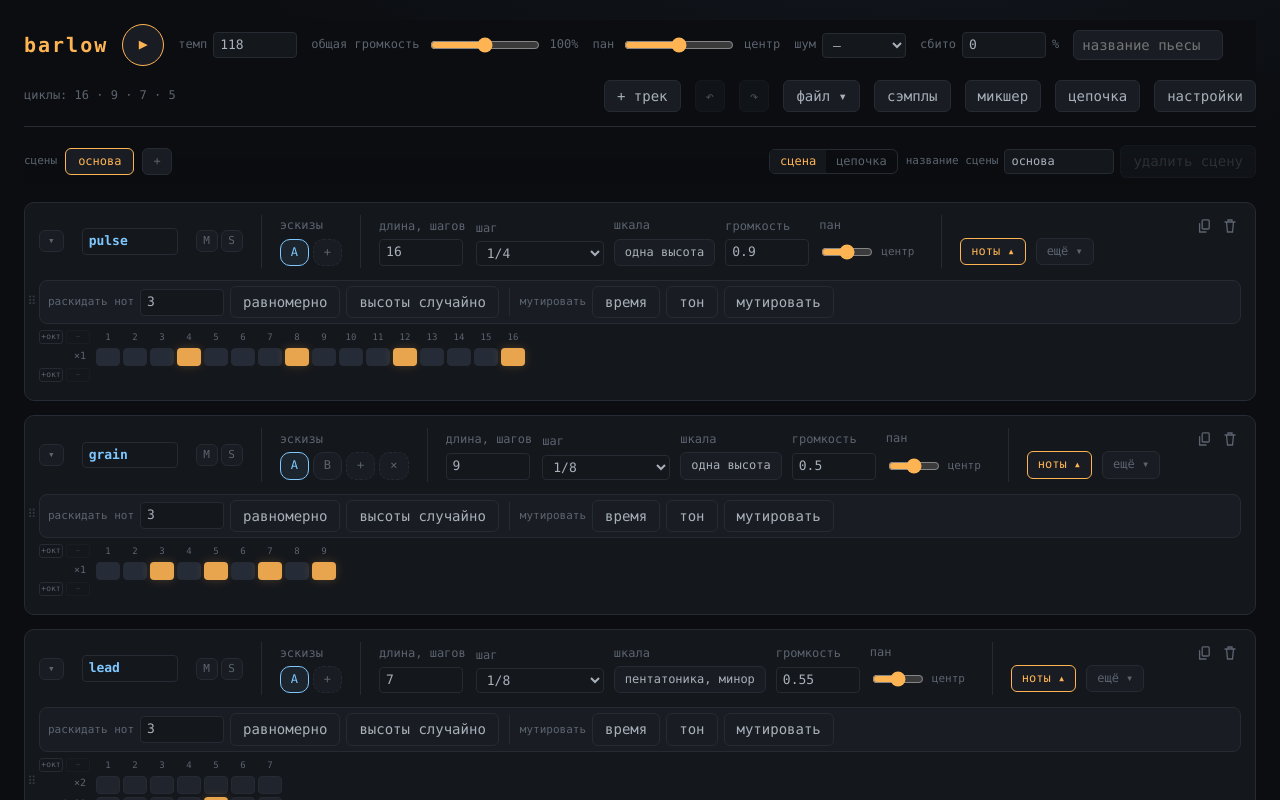
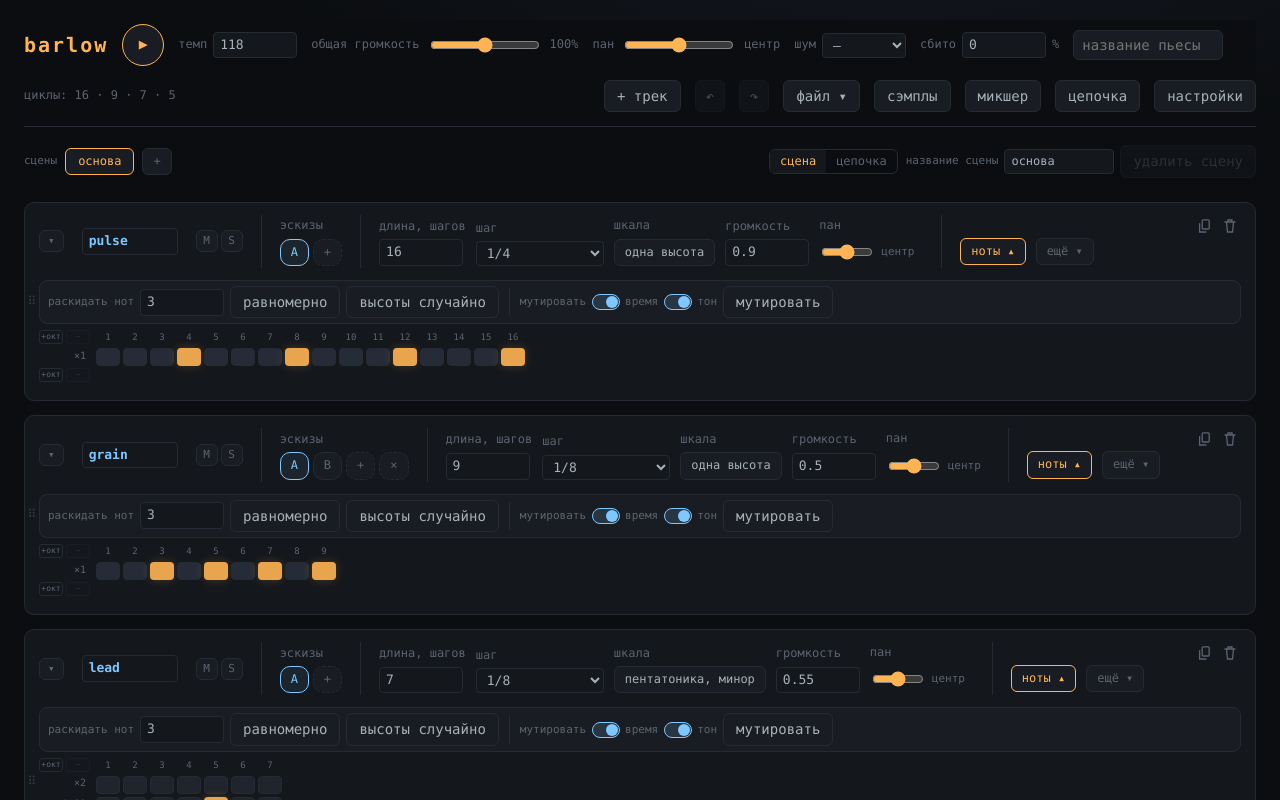
Before and after one commit to eaprelsky/barlow, a React (Vite) app: page / in a window 1280 px wide. Shown: the top 800 px of the page. Built offline with nearby package versions, Linux system fonts and the light colour scheme.

Commit message:
Свитчи режимов мутации: время/тон — тумблеры с явным состоянием

```diff
--- a/src/components/TrackRow.tsx
+++ b/src/components/TrackRow.tsx
@@ -1696,20 +1696,28 @@
           >
             мутировать
           </span>
-          <button
-            className={mutTime ? 'on' : ''}
-            onClick={() => setMutTime((v) => !v)}
-            title="Режим «время»: вкл/выкл нот, вероятность срабатывания, громкость"
-          >
-            время
-          </button>
-          <button
-            className={mutPitch ? 'on' : ''}
-            onClick={() => setMutPitch((v) => !v)}
-            title="Режим «тон»: высота отдельной ноты — случайная строка шкалы"
-          >
-            тон
-          </button>
+          <span className="rt-sw" title="Мутация времени: вкл/выкл нот, вероятность, громкость">
+            <button
+              className={'sw' + (mutTime ? ' on' : '')}
+              role="switch"
+              aria-checked={mutTime}
+              onClick={() => setMutTime((v) => !v)}
+            >
+              <span className="sw-knob" />
+            </button>
+            <span className="rt-label">время</span>
+          </span>
+          <span className="rt-sw" title="Мутация тона: высота отдельной ноты — случайная строка шкалы">
+            <button
+              className={'sw' + (mutPitch ? ' on' : '')}
+              role="switch"
+              aria-checked={mutPitch}
+              onClick={() => setMutPitch((v) => !v)}
+            >
+              <span className="sw-knob" />
+            </button>
+            <span className="rt-label">тон</span>
+          </span>
           <button
             className="mut"
             disabled={!mutTime && !mutPitch}
--- a/src/index.css
+++ b/src/index.css
@@ -1419,6 +1419,50 @@
   background: var(--border);
 }
 
+/* Мини-свитч режимов мутации */
+.rt-sw {
+  display: inline-flex;
+  align-items: center;
+  gap: 5px;
+}
+
+.sw {
+  position: relative;
+  flex: none;
+  width: 28px;
+  height: 16px;
+  padding: 0;
+  border-radius: 8px;
+  background: var(--panel);
+  border: 1px solid var(--border);
+  transition: background 0.15s ease, border-color 0.15s ease;
+}
+
+.sw:hover {
+  border-color: var(--accent);
+}
+
+.sw-knob {
+  position: absolute;
+  top: 1px;
+  left: 1px;
+  width: 12px;
+  height: 12px;
+  border-radius: 50%;
+  background: var(--text-dim);
+  transition: transform 0.15s ease, background 0.15s ease;
+}
+
+.sw.on {
+  background: rgba(126, 200, 255, 0.15);
+  border-color: var(--accent-2);
+}
+
+.sw.on .sw-knob {
+  transform: translateX(12px);
+  background: var(--accent-2);
+}
+
 /* Синхронизация LFO с темпом */
 .sync-select {
   font-size: 11px;
```
